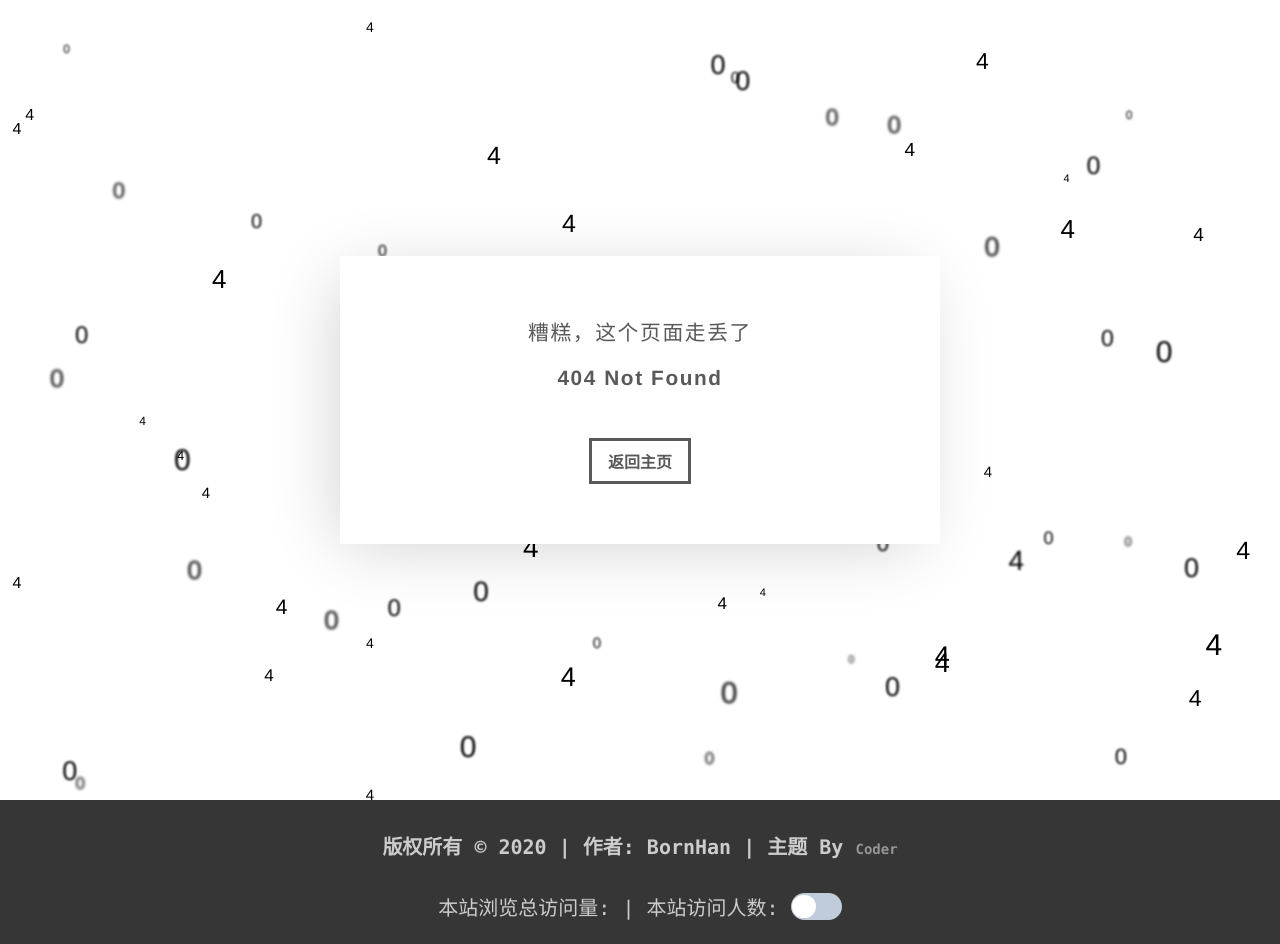
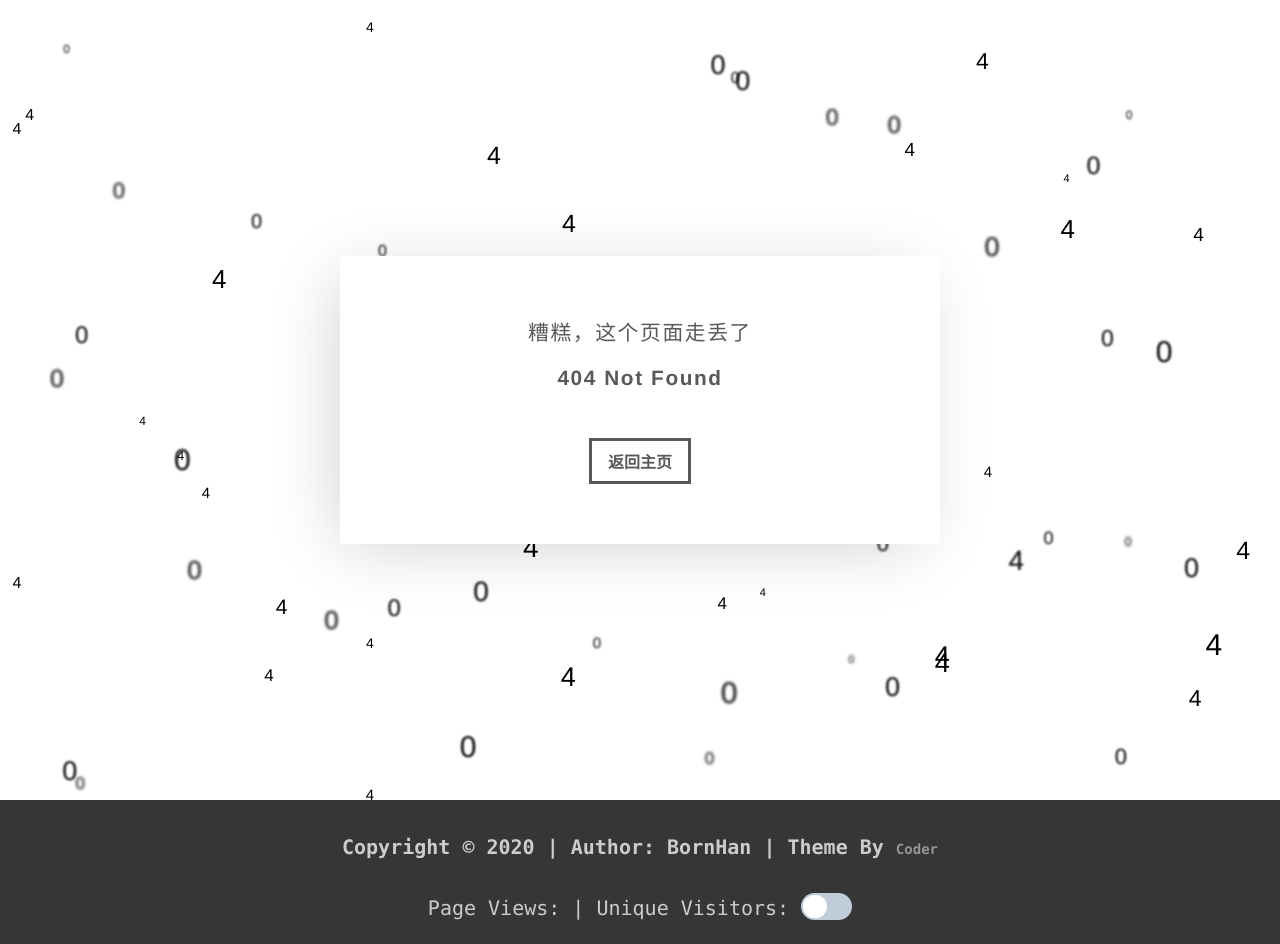
Before and after one commit to BornHan/bornhan.github.io, a plain HTML site: page 2024/06/13/404/index.html in a window 1280 px wide. Drawn offline with Linux system fonts and the light colour scheme; some packages are replaced by stand-ins of ours; a script that the page names is missing.

Commit message:
Site updated: 2024-06-13 12:49:56

```diff
--- a/2024/06/13/404/index.html
+++ b/2024/06/13/404/index.html
@@ -8,7 +8,7 @@
     <meta name="google-site-verification" content="TZE0rZyIqLl10trYu3BWBWa1Vmz6HFwhb2OcNEK4u-s" />
      <link rel="shortcut icon" href= /img/favicon.ico >
     <title>
-        Hexo
+        博文小站
     </title>
     <meta name="description" content= 欢迎来访Born的博客，have a good day! >
     <meta name="keywords" content= Blogs,BornHan,AI,CPP >
@@ -123,12 +123,12 @@
 
 </body></html>
     <div class="footer" id="footer">
-    <p><h4>版权所有 © 2020 | 作者: BornHan | 主题 By <a class="theme-author" target="_blank" rel="noopener" href="https://github.com/Xunzhuo/hexo-theme-coder" style="font-size:14px; color: #969696">Coder</a></h4>
+    <p><h4>Copyright © 2020 | Author: BornHan | Theme By <a class="theme-author" target="_blank" rel="noopener" href="https://github.com/Xunzhuo/hexo-theme-coder" style="font-size:14px; color: #969696">Coder</a></h4>
 
         <script async src="//busuanzi.ibruce.info/busuanzi/2.3/busuanzi.pure.mini.js"></script>
-        <span id="busuanzi_container_site_pv">本站浏览总访问量: <span id="busuanzi_value_site_pv"></span></span>
+        <span id="busuanzi_container_site_pv">Page Views: <span id="busuanzi_value_site_pv"></span></span>
         <span class="post-meta-divider">|</span>
-        <span id="busuanzi_container_site_uv">本站访问人数: <span id="busuanzi_value_site_uv"></span></span>
+        <span id="busuanzi_container_site_uv">Unique Visitors: <span id="busuanzi_value_site_uv"></span></span>
 
     <label class="el-switch el-switch-blue el-switch-sm" style="vertical-align: sub;">
         <input type="checkbox" name="switch" id="update_style">
```
Also changed, not shown: 2024/06/13/first-blog/index.html (+4 -4 lines), archives/2024/06/index.html (+4 -4 lines), archives/2024/index.html (+4 -4 lines), archives/index.html (+4 -4 lines), index.html (+4 -4 lines).
